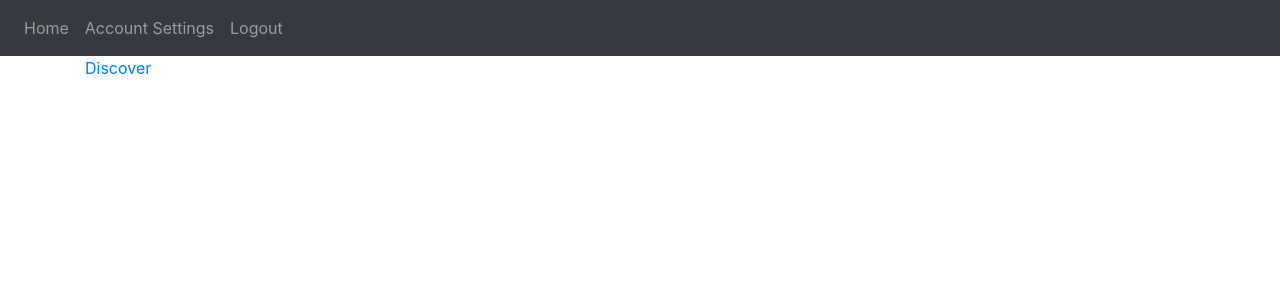
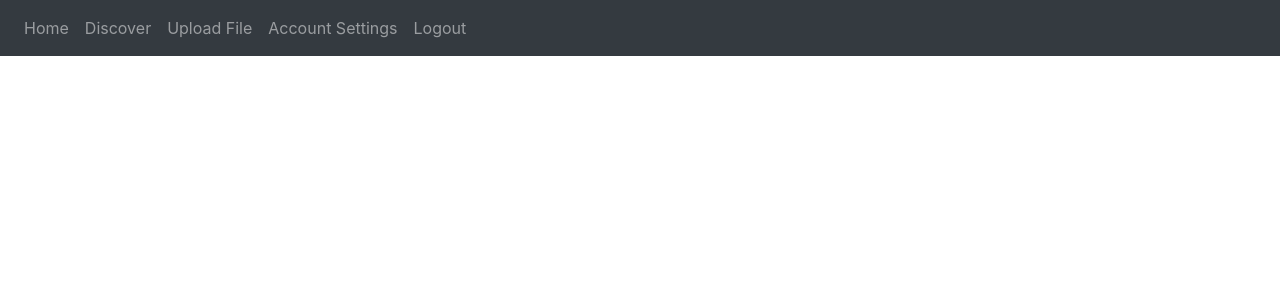
Before and after one commit to euvin-k/designproject, a Flask app: page / in a window 1280 px wide. Shown: the top 300 px of the page. Run offline with Flask 3, Linux system fonts and the light colour scheme; the visitor is signed in with stand-in values (Sample User, id 1); some libraries are stand-ins or nearby versions.

Commit message:
Group Search and File Upload
Still need to set up chat for group creation and file uploads

```diff
--- a/Design-Project-main/app/__init__.py
+++ b/Design-Project-main/app/__init__.py
@@ -4,12 +4,18 @@ from os import path
 from flask_login import LoginManager
 
 db = SQLAlchemy()
+ALLOWED_EXTENSIONS = {'txt', 'pdf', 'png', 'jpg', 'jpeg', 'gif'}
 
 
 def create_app():
     app = Flask(__name__)
     app.config['SECRET_KEY'] = 'dasdahkdkhjdasdb adbaskjdghadgakljhdbas'
-    app.config['SQLALCHEMY_DATABASE_URI'] = 'postgresql://postgres:thgb13@localhost/unadoctrina'
+    app.config['SQLALCHEMY_DATABASE_URI'] = 'postgresql://postgres:thgb13@localhost/postgres'
+
+    UPLOAD_FOLDER = 'Design-Project-main/app/Files'
+
+    app.config['UPLOAD_FOLDER'] = UPLOAD_FOLDER
+
     db.init_app(app)
 
     from .views import views
--- a/Design-Project-main/app/templates/base.html
+++ b/Design-Project-main/app/templates/base.html
@@ -15,7 +15,7 @@
       crossorigin="anonymous"
     />
 
-    <title>{% block title %}Home{% endblock %}</title>
+    <title>{% block title %}H{% endblock %}</title>
   </head>
   <body>
     <nav class="navbar navbar-expand-lg navbar-dark bg-dark">
@@ -31,6 +31,8 @@
         <div class="navbar-nav">
           {% if user.is_authenticated %}
           <a class="nav-item nav-link" id="home" href="/">Home</a>
+          <a class="nav-item nav-link" id="discovery" href="/discovery">Discover</a>
+          <a class="nav-item nav-link" id="upload_file" href="/upload_file">Upload File</a>
           <a class="nav-item nav-link" id="settings" href="/settings">Account Settings</a>
           <a class="nav-item nav-link" id="logout" href="/logout">Logout</a>
           {% else %}
--- a/Design-Project-main/app/templates/discovery.html
+++ b/Design-Project-main/app/templates/discovery.html
@@ -2,6 +2,10 @@
 
 {% block content %}
 
+    <form action="/search_group" method="POST">
+        <input type="text" placeholder="Search Group.." name="search">
+        <button type="submit"><i class="fa fa-search"></i></button>
+    </form>
     <h1>Discover Fellow Learners!</h1>
 
     <table>
--- a/Design-Project-main/app/templates/home.html
+++ b/Design-Project-main/app/templates/home.html
@@ -2,6 +2,6 @@
 
 {% block content %}
 
-    <a href="/discovery">Discover</a>
+
 
 {% endblock %}
--- a/Design-Project-main/app/views.py
+++ b/Design-Project-main/app/views.py
@@ -1,9 +1,13 @@
+import os
+
 from flask import Blueprint, render_template, request, flash, jsonify, url_for, redirect
 from flask_login import login_required, current_user
 from .models import *
-from . import db
+from . import db, ALLOWED_EXTENSIONS
+
 import json
 import random
+from werkzeug.utils import secure_filename
 
 views = Blueprint('views', __name__)
 global random_user
@@ -245,6 +249,7 @@ def reject():
 
     return redirect(url_for('views.discovery'))
 
+
 # @views.route('/view_reqs', methods=['GET','POST'])
 # def view_requests():
 #   to view requests based on updates in match table,
@@ -255,3 +260,54 @@ def reject():
 #   but current_user hasn't requested a match with them
 #   so, if Match.uid1 == random_user, Match.uid2 == current_user
 #   and Match.uid1 != current_user, Match.uid2 != random_user
+
+
+@views.route('/search_group', methods=["GET", "POST"])
+def search_group():
+    if request.method == 'POST':
+        search = request.form.get('search')
+
+        if search.isnumeric():
+            group_id = search
+
+            check_existing_group = db.session.query(Group). \
+                filter(Group.id == group_id).first()
+        else:
+            group_name = search
+            check_existing_group = db.session.query(Group). \
+                filter(Group.name == group_name).first()
+
+        if check_existing_group:
+            flash(f"Request to join the group{group_id} has been made!", category="success")
+            pass
+        else:
+            flash("Group is either private or does not exist!", category="error")
+
+    return redirect(url_for('views.discovery'))
+    # return render_template("search_group.html", group_id=group_id)
+
+
+def allowed_file(filename):
+    return '.' in filename and \
+        filename.rsplit('.', 1)[1].lower() in ALLOWED_EXTENSIONS
+
+
+@views.route('/upload_file', methods=['GET', 'POST'])
+def upload_file():
+    if request.method == 'POST':
+        # check if the post request has the file part
+        if 'file' not in request.files:
+            flash('No file part')
+            return redirect(url_for('views.home'))
+        file = request.files['file']
+        # If the user does not select a file, the browser submits an
+        # empty file without a filename.
+        if file.filename == '':
+            flash('No selected file')
+            return redirect(url_for('views.home'))
+        if file and allowed_file(file.filename):
+            filename = secure_filename(file.filename)
+
+            ## CURRENTLY HAVE TO GIVE ABSOLUTE PATH
+            file.save(os.path.join(r'C:\Users\Zonayed\Documents\GitHub\designproject\Design-Project-main\app\Files', filename))
+    return render_template("upload_file.html", user=current_user)
```
Also changed, not shown: Design-Project-main/app/models.py (+13 -0 lines), Design-Project-main/app/templates/search_group.html (added, +7 -0 lines), Design-Project-main/app/templates/upload_file.html (added, +11 -0 lines), 1 other file.
